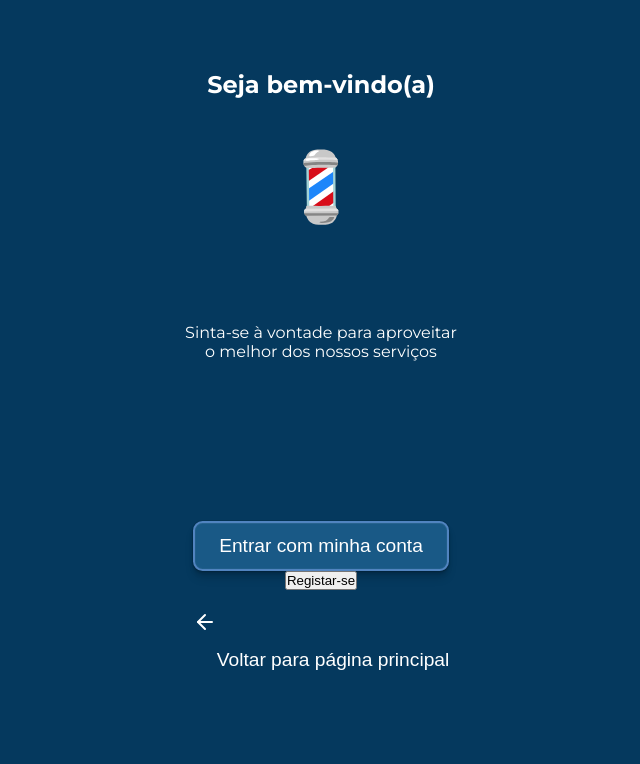
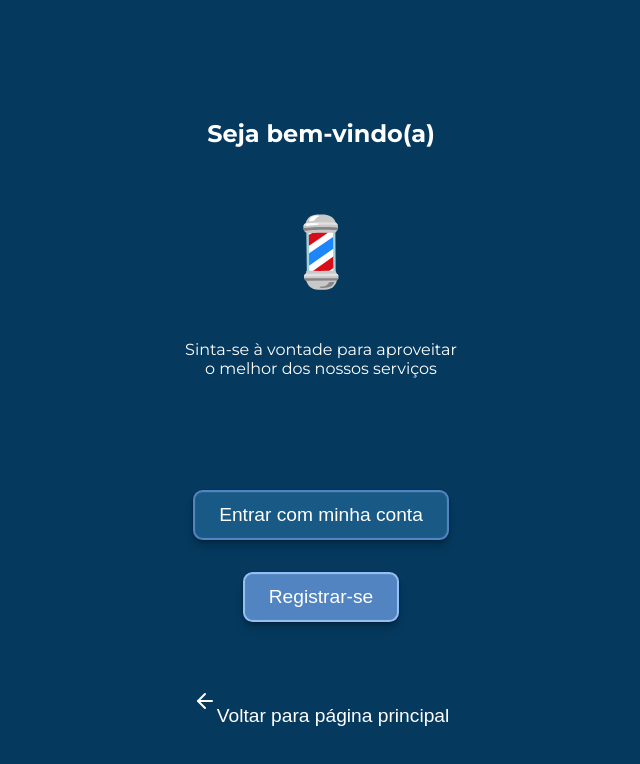
Before and after one commit to Ianalas/AgendamentoBarbearia, a website built with Vite: page frontend/src/pages/Home/index.html in a window 1280 px wide. Shown: the whole page, without its empty margins (319-959 px from the left). Built offline with nearby package versions, Linux system fonts and the light colour scheme.

Commit message:
page login/home

```diff
--- a/frontend/src/pages/Home/index.css
+++ b/frontend/src/pages/Home/index.css
@@ -27,19 +27,21 @@ body {
 
 h1 {
   font-size: 1.5rem;
-  margin-bottom: 3rem;
+  margin-top: 5rem;
+  margin-bottom: 1rem;
   color: #ffffff;
 }
 
 img {
   max-width: 80%;
   height: auto;
-  margin-bottom: 6rem;
+  margin-top: 3rem;
+  margin-bottom: 3rem;
 }
 
 p {
   font-size: 1rem;
-  margin-bottom: 9rem;
+  margin-bottom: 5rem;
   color: #ffffff;
 }
 
@@ -50,9 +52,24 @@ p {
   border: 2px solid #5184C0;
   border-radius: 0.6rem;
   padding: 12px 24px;
+  margin-top: 2rem;
+  margin-bottom: 1rem;
+  font-size: 1.2rem;
+  box-shadow: 0px 8px 8px rgba(0, 0, 0, 0.1), 0px 4px 4px rgba(0, 0, 0, 0.1), 0px 2px 2px rgba(0, 0, 0, 0.1), 0px 0px 0px 1px rgba(0, 0, 0, 0.1), inset 0px 0px 0px 1px rgba(255, 255, 255, 0.03), inset 0px 1px 0px rgba(255, 255, 255, 0.03);
+  cursor: pointer;
+}
+
+.button-secondary {
+  display: block;
+  background-color: #5184C0;
+  color: #ffffff;
+  border: 2px solid #91BFF6;
+  border-radius: 0.6rem;
+  padding: 12px 24px;
   margin-top: 1rem;
+  margin-bottom: 3rem;
   font-size: 1.2rem;
-  box-shadow: 0px 8px 8px rgba(0, 0, 0, 0.1), 0px 4px 4px rgba(0, 0, 0, 0.1), 0px 2px 2px rgba(0, 0, 0, 0.1), 0px 0px 0px 1px rgba(0, 0, 0, 0.1), inset 0px 0px 0px 1px rgba(255, 255, 255, 0.03), inset 0px 1px 0px rgba(255, 255, 255, 0.03); ;
+  box-shadow: 0px 8px 8px rgba(0, 0, 0, 0.1), 0px 4px 4px rgba(0, 0, 0, 0.1), 0px 2px 2px rgba(0, 0, 0, 0.1), 0px 0px 0px 1px rgba(0, 0, 0, 0.1), inset 0px 0px 0px 1px rgba(255, 255, 255, 0.03), inset 0px 1px 0px rgba(255, 255, 255, 0.03);
   cursor: pointer;
 }
 
--- a/frontend/src/pages/Home/index.html
+++ b/frontend/src/pages/Home/index.html
@@ -24,7 +24,7 @@
       </p>
     <button class="button-primary">
       <a href="../Login/login.html" class="button-primary-link"></a>Entrar com minha conta</button>
-    <button class="button-secondary">Registar-se</button>
+    <button class="button-secondary">Registrar-se</button>
     <div class="button-back">
       <button>
         <img src="../../../assets/arrow-left.svg" alt="arrow left icon">
--- a/frontend/src/pages/Login/login.css
+++ b/frontend/src/pages/Login/login.css
@@ -1,12 +1,16 @@
-body {
-  font-family: 'Montserrat', sans-serif;
-  background-color: #05395E;
+* {
   margin: 0;
   padding: 0;
+  box-sizing: border-box;
+  font-family: 'Montserrat', sans-serif;
+  height: auto;
+}
+
+body {
+  background-color: #05395E;
   display: flex;
   justify-content: center;
-  align-items: center;
-  height: 100vh;
+  align-content: center;
 }
 
 .tela-login {
@@ -24,8 +28,9 @@ h1 {
 }
 
 img {
-  width: 80px;
-  margin-bottom: 20px;
+  max-width: 80px;
+  margin-top: 1px;
+  height: auto;
 }
 
 .input-group {
@@ -63,6 +68,7 @@ input {
   border: none;
   color: #ffffff;
   text-decoration: underline;
+  float: right;
 }
 
 .button-ent {
```
Also changed, not shown: frontend/src/pages/Login/login.html (+0 -1 lines).
